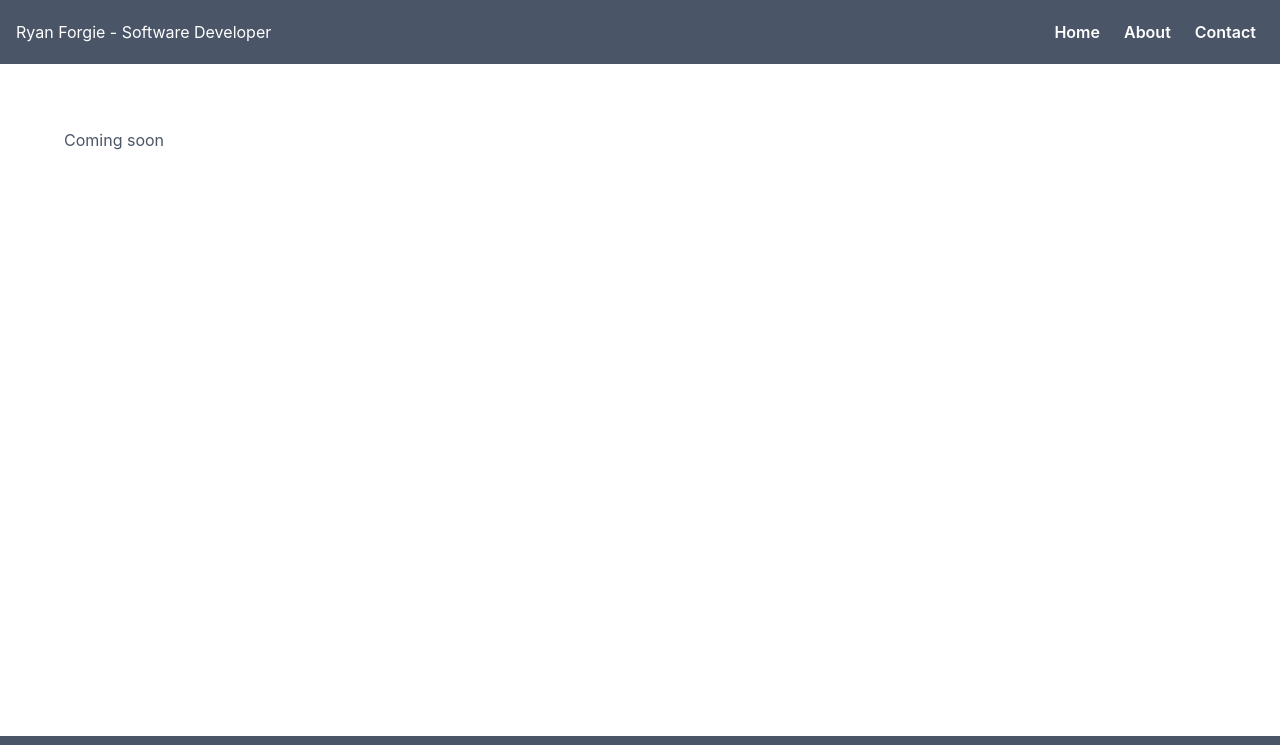
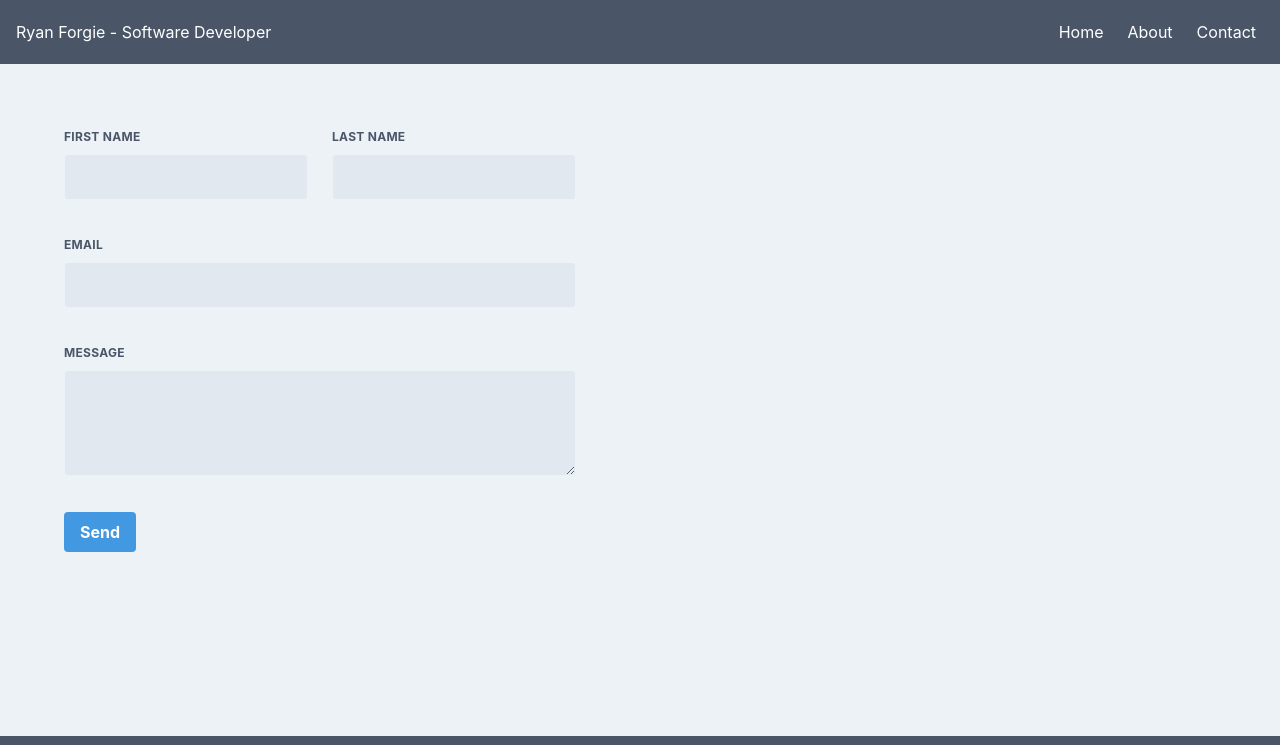
Before and after one commit to RJForgie/ryan-forgie-dev, a Gatsby site: page /contact in a window 1280 px wide. Shown: the top 745 px of the page. Built offline with nearby package versions, Linux system fonts and the light colour scheme; Gatsby itself is replaced by a stand-in of ours; a web font is replaced by a local one.

Commit message:
Add Formik based contact form (#1)
* add basic form with styling

* add formik

* tidying up formik

* add prevent default on form

* add honeypot field

```diff
--- a/package.json
+++ b/package.json
@@ -5,6 +5,7 @@
   "version": "0.1.0",
   "author": "Ryan Forgie <ryan.j.forgie@gmail.com>",
   "dependencies": {
+    "formik": "2.0.4",
     "gatsby": "^2.15.28",
     "gatsby-image": "^2.2.23",
     "gatsby-plugin-manifest": "^2.2.20",
@@ -19,7 +20,8 @@
     "prop-types": "^15.7.2",
     "react": "^16.10.1",
     "react-dom": "^16.10.1",
-    "react-helmet": "^5.2.1"
+    "react-helmet": "^5.2.1",
+    "yup": "0.27.0"
   },
   "devDependencies": {
     "prettier": "^1.18.2",
--- a/src/components/header.js
+++ b/src/components/header.js
@@ -36,19 +36,19 @@ const Header = ({ siteTitle }) => {
         }`}
       >
         <Link
-          className="block px-2 py-1 text-white rounded hover:bg-gray-800 font-semibold"
+          className="block px-2 py-1 text-white rounded hover:bg-gray-800"
           to="/"
         >
           Home
         </Link>
         <Link
-          className="block mt-1 px-2 py-1 text-white rounded hover:bg-gray-800 font-semibold sm:mt-0 sm:ml-2"
+          className="block mt-1 px-2 py-1 text-white rounded hover:bg-gray-800 sm:mt-0 sm:ml-2"
           to="/about/"
         >
           About
         </Link>
         <Link
-          className="block mt-1 px-2 py-1 text-white rounded hover:bg-gray-800 font-semibold sm:mt-0 sm:ml-2"
+          className="block mt-1 px-2 py-1 text-white rounded hover:bg-gray-800 sm:mt-0 sm:ml-2"
           to="/contact/"
         >
           Contact
--- a/src/components/layout.js
+++ b/src/components/layout.js
@@ -26,7 +26,7 @@ const Layout = ({ children }) => {
   `)
 
   return (
-    <div className="flex flex-col min-h-screen text-gray-700 font-sans">
+    <div className="flex flex-col min-h-screen bg-gray-200 text-gray-700 font-sans">
       <Header siteTitle={data.site.siteMetadata.title} />
       <div className="flex-grow">
         <main className="hero mx-auto flex flex-col sm:flex-row justify-between p-16">
--- a/src/pages/about.js
+++ b/src/pages/about.js
@@ -4,7 +4,7 @@ import Layout from "../components/layout"
 export default () => (
   <Layout>
     <div className="flex flex-col md:flex-row">
-      <div className="bg-white ml-16">
+      <div>
         <div className="text-2xl">
           I build web applications (mostly with React)
         </div>
--- a/src/pages/contact.js
+++ b/src/pages/contact.js
@@ -1,10 +1,138 @@
 import React from "react"
+import { useFormik } from "formik"
+import * as Yup from "yup"
+
 import Layout from "../components/layout"
 
-export default () => (
-  <Layout>
-    <div>
-      <h1>Coming soon</h1>
-    </div>
-  </Layout>
-)
+export default () => {
+  const formik = useFormik({
+    initialValues: {
+      firstName: "",
+      lastName: "",
+      email: "",
+      message: "",
+    },
+
+    validationSchema: Yup.object({
+      firstName: Yup.string()
+        .max(15, "Must be 15 characters or less")
+        .required("Required"),
+      lastName: Yup.string()
+        .max(15, "Must be 15 characters or less")
+        .required("Required"),
+      email: Yup.string()
+        .email("Invalid email addresss`")
+        .required("Required"),
+      message: Yup.string()
+        .max(100, "Must be 100 characters or less")
+        .required("Required"),
+    }),
+    onSubmit: values => {
+      alert(JSON.stringify(values, null, 2))
+    },
+  })
+
+  const handleSubmit = e => {
+    e.preventDefault()
+  }
+
+  return (
+    <Layout>
+      <form
+        action="/contact/"
+        name="contact"
+        method="POST"
+        data-netlify="true"
+        className="w-full max-w-lg"
+        onSubmit={handleSubmit}
+        netifly-honeypot="bot-field"
+      >
+        <input type="hidden" name="bot-field" value="contact" />
+        <div className="flex flex-wrap -mx-3 mb-6">
+          <div className="w-full md:w-1/2 px-3 mb-6 md:mb-0">
+            <label
+              className="block uppercase tracking-wide text-gray-700 text-xs font-bold mb-2"
+              htmlFor="first-name"
+            >
+              First Name
+            </label>
+            <input
+              className="appearance-none block w-full bg-gray-300 text-gray-700 border border-gray-200 rounded py-3 px-4 mb-3 leading-tight focus:outline-none focus:bg-white"
+              id="first-name"
+              type="text"
+              {...formik.getFieldProps("firstName")}
+            />
+            <p className="text-red-500 text-xs italic">
+              {formik.getFieldMeta("firstName").touched &&
+                formik.errors.firstName}
+            </p>
+          </div>
+          <div className="w-full md:w-1/2 px-3">
+            <label
+              className="block uppercase tracking-wide text-gray-700 text-xs font-bold mb-2"
+              htmlFor="last-name"
+            >
+              Last Name
+            </label>
+            <input
+              className="appearance-none block w-full bg-gray-300 text-gray-700 border border-gray-200 rounded py-3 px-4 leading-tight focus:outline-none focus:bg-white focus:border-gray-500"
+              id="last-name"
+              type="text"
+              {...formik.getFieldProps("lastName")}
+            />
+            <p className="text-red-500 text-xs italic">
+              {formik.getFieldMeta("lastName").touched &&
+                formik.errors.lastName}
+            </p>
+          </div>
+        </div>
+        <div className="flex flex-wrap -mx-3 mb-6">
+          <div className="w-full px-3">
+            <label
+              className="block uppercase tracking-wide text-gray-700 text-xs font-bold mb-2"
+              htmlFor="email"
+            >
+              Email
+            </label>
+            <input
+              className="appearance-none block w-full bg-gray-300 text-gray-700 border border-gray-200 rounded py-3 px-4 mb-3 leading-tight focus:outline-none focus:bg-white focus:border-gray-500"
+              id="email"
+              type="text"
+              {...formik.getFieldProps("email")}
+            />
+            <p className="text-red-500 text-xs italic">
+              {formik.getFieldMeta("email").touched && formik.errors.email}
+            </p>
+          </div>
+        </div>
+        <div className="flex flex-wrap -mx-3 mb-6">
+          <div className="w-full px-3">
+            <label
+              className="block uppercase tracking-wide text-gray-700 text-xs font-bold mb-2"
+              htmlFor="message"
+            >
+              Message
+            </label>
+            <textarea
+              className="appearance-none block w-full bg-gray-300 text-gray-700 border border-gray-200 rounded py-3 px-4 mb-3 leading-tight focus:outline-none focus:bg-white focus:border-gray-500"
+              id="message"
+              type="text"
+              rows="4"
+              {...formik.getFieldProps("message")}
+            />
+            <p className="text-red-500 text-xs italic">
+              {formik.getFieldMeta("message").touched && formik.errors.message}
+            </p>
+          </div>
+        </div>
+        <button
+          className="disabled:opacity-50 bg-blue-500 hover:bg-blue-700 text-white font-bold py-2 px-4 rounded"
+          type="submit"
+          disabled={!formik.isValid}
+        >
+          Send
+        </button>
+      </form>
+    </Layout>
+  )
+}
--- a/tailwind.config.js
+++ b/tailwind.config.js
@@ -5,6 +5,8 @@ module.exports = {
       sans: ["Chivo", "-apple-system"],
     },
   },
-  variants: {},
+  variants: {
+    opacity: ["responsive", "hover", "focus", "disabled"],
+  },
   plugins: [],
 }
```
Also changed, not shown: 1 other file.
